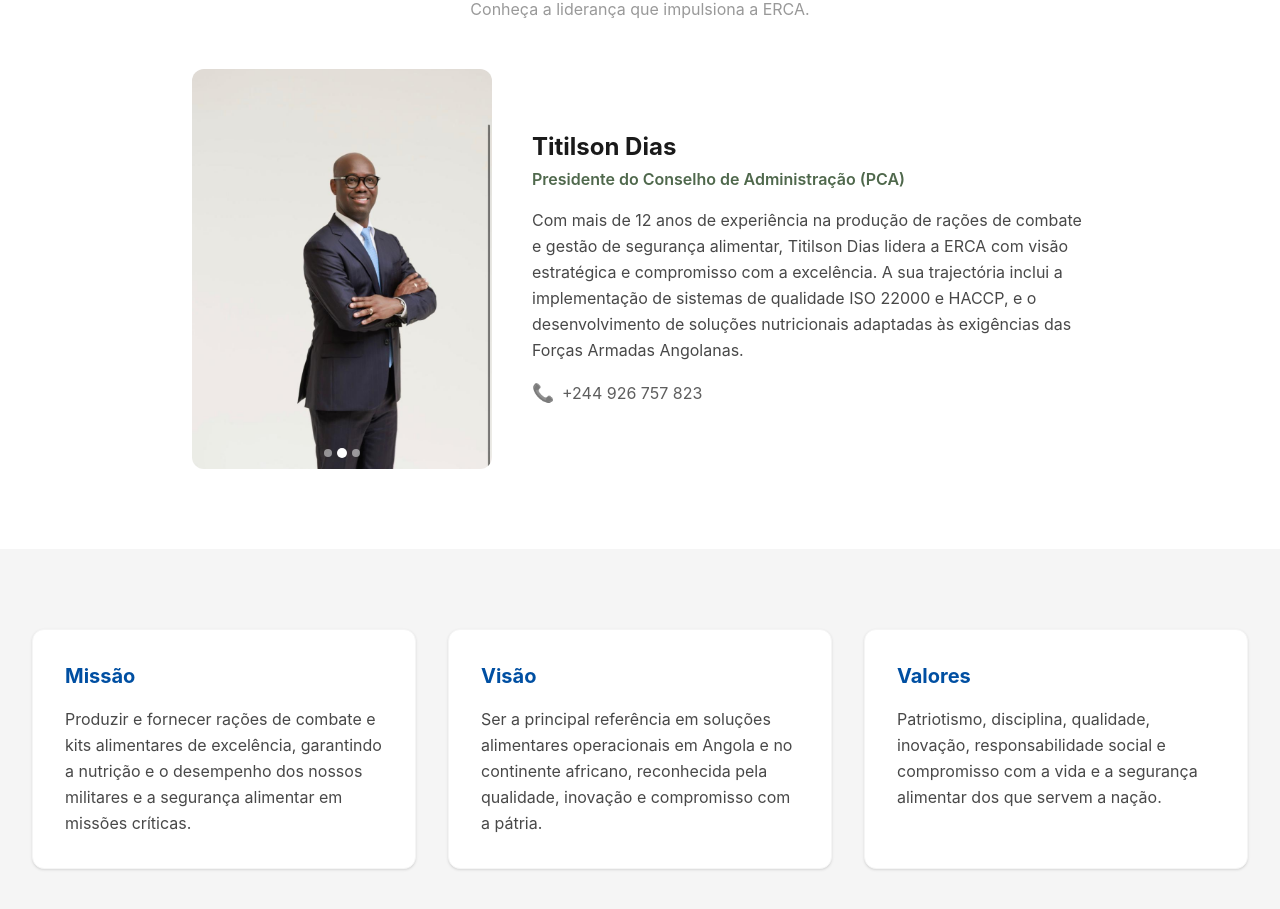
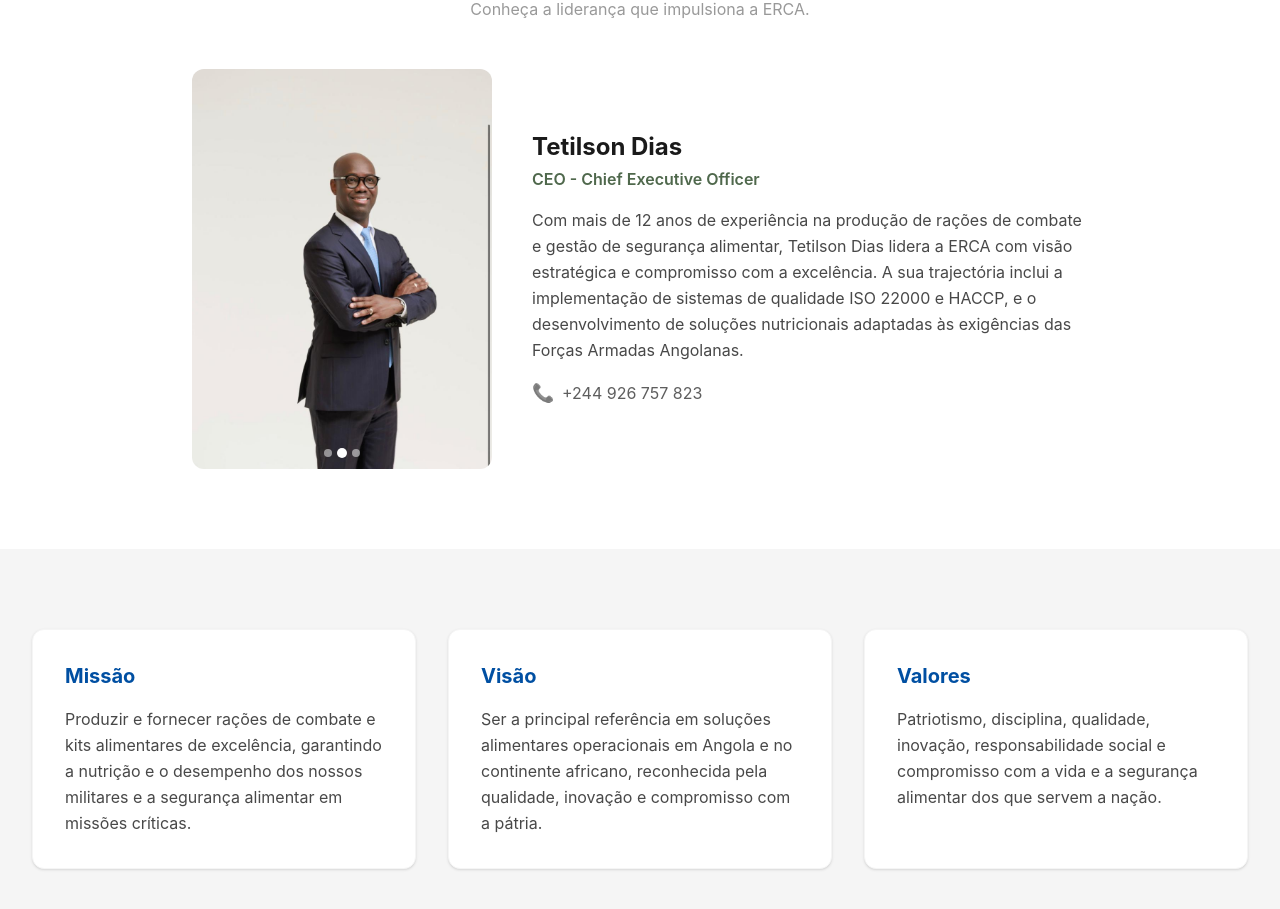
Before and after one commit to milagresjr/erca, a React (Vite) app: page /sobre in a window 1280 px wide. Shown: the part 1037-1946 px from the top of the page. Built offline with nearby package versions, Linux system fonts and the light colour scheme.

Commit message:
Atualizar o nome do CEO

```diff
--- a/src/pages/Sobre.tsx
+++ b/src/pages/Sobre.tsx
@@ -37,7 +37,7 @@ function PCASlider() {
           <motion.img
             key={imagensPCA[atual]}
             src={imagensPCA[atual]}
-            alt="Titilson Dias"
+            alt="Tetilson Dias"
             className="absolute inset-0 w-full h-full object-cover"
             initial={{ opacity: 0, scale: 1.1 }}
             animate={{ opacity: 1, scale: 1 }}
@@ -172,14 +172,14 @@ export default function Sobre() {
                 viewport={{ once: true }}
               >
                 <h3 className="text-2xl font-bold text-preto mb-1">
-                  Titilson Dias
+                  Tetilson Dias
                 </h3>
                 <p className="text-verde font-semibold mb-4">
-                  Presidente do Conselho de Administração (PCA)
+                  CEO - Chief Executive Officer
                 </p>
                 <p className="text-preto/80 leading-relaxed mb-4">
                   Com mais de 12 anos de experiência na produção de rações de
-                  combate e gestão de segurança alimentar, Titilson Dias lidera
+                  combate e gestão de segurança alimentar, Tetilson Dias lidera
                   a ERCA com visão estratégica e compromisso com a excelência. A
                   sua trajectória inclui a implementação de sistemas de
                   qualidade ISO 22000 e HACCP, e o desenvolvimento de soluções
```
